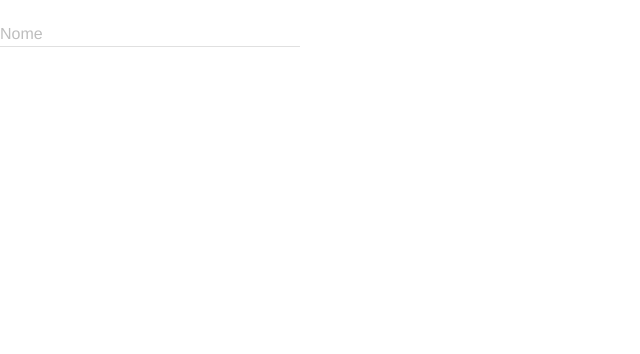
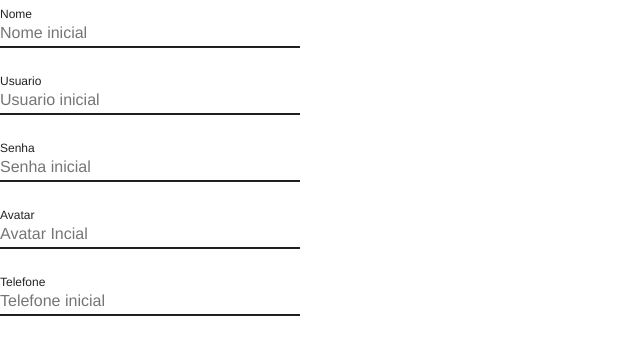
Before and after one commit to clebersonp/cmail-front, an Angular app: page /cadastro in a window 1280 px wide. Shown: the top 354 px of the page, without its empty margins (0-640 px from the left). Built offline with nearby package versions, Linux system fonts and the light colour scheme.

Commit message:
Criado modelo de validacao de forms com Reactive Forms

```diff
--- a/src/app/app.module.ts
+++ b/src/app/app.module.ts
@@ -1,6 +1,6 @@
 import { BrowserModule } from '@angular/platform-browser';
 import { NgModule } from '@angular/core';
-import { FormsModule } from '@angular/forms';
+import { FormsModule, ReactiveFormsModule } from '@angular/forms';
 
 import { AppComponent } from './app.component';
 import { HeaderComponent } from './components/header/header.component';
@@ -24,7 +24,8 @@ import { CmailFormInpuDirective } from './components/cmail-form-group/cmail-form
   imports: [ // modulos
     BrowserModule,
     FormsModule,
-    RouterModuleConfigurado
+    RouterModuleConfigurado,
+    ReactiveFormsModule
   ],
   providers: [], // servicos
   bootstrap: [AppComponent]
--- a/src/app/modules/cadastro/cadastro.component.html
+++ b/src/app/modules/cadastro/cadastro.component.html
@@ -1,6 +1,23 @@
-<form>
+<!-- forma de acessar no ts o formCadastro. Validacao Reativas de Forms -->
+<form [formGroup]="formCadastro">
     <cmail-form-group>
         <!-- usando a diretiva que criei -->
-        <input placeholder="Nome" cmailInput>
+        <input placeholder="Nome" formControlName="nome" cmailInput>
+    </cmail-form-group>
+    <cmail-form-group>
+        <!-- usando a diretiva que criei -->
+        <input placeholder="Usuario" formControlName="usuario" cmailInput>
+    </cmail-form-group>
+    <cmail-form-group>
+        <!-- usando a diretiva que criei -->
+        <input placeholder="Senha" formControlName="senha" cmailInput>
+    </cmail-form-group>
+    <cmail-form-group>
+        <!-- usando a diretiva que criei -->
+        <input placeholder="Avatar" formControlName="avatar" cmailInput>
+    </cmail-form-group>
+    <cmail-form-group>
+        <!-- usando a diretiva que criei -->
+        <input placeholder="Telefone" formControlName="telefone" cmailInput>
     </cmail-form-group>
 </form>
--- a/src/app/modules/cadastro/cadastro.component.ts
+++ b/src/app/modules/cadastro/cadastro.component.ts
@@ -1,15 +1,26 @@
 import { Component, OnInit } from '@angular/core';
+import { FormGroup, FormControl } from '@angular/forms';
 
 @Component({
   selector: 'app-cadastro',
   templateUrl: './cadastro.component.html',
   styleUrls: ['./cadastro.component.css']
 })
-export class CadastroComponent implements OnInit {
+export class CadastroComponent {
 
-  constructor() { }
+  // passando para o html a instancia de FormGroup atraves do variavel formCadastro
+  formCadastro: FormGroup;
 
-  ngOnInit() {
+  constructor() {
+    // nome será o nome dado para o control no input do html
+    this.formCadastro = new FormGroup({
+      nome: new FormControl('Nome inicial'),
+      senha: new FormControl('Senha inicial'),
+      avatar: new FormControl('Avatar Incial'),
+      usuario: new FormControl('Usuario inicial'),
+      telefone: new FormControl('Telefone inicial')
+    });
   }
 
+
 }
```
